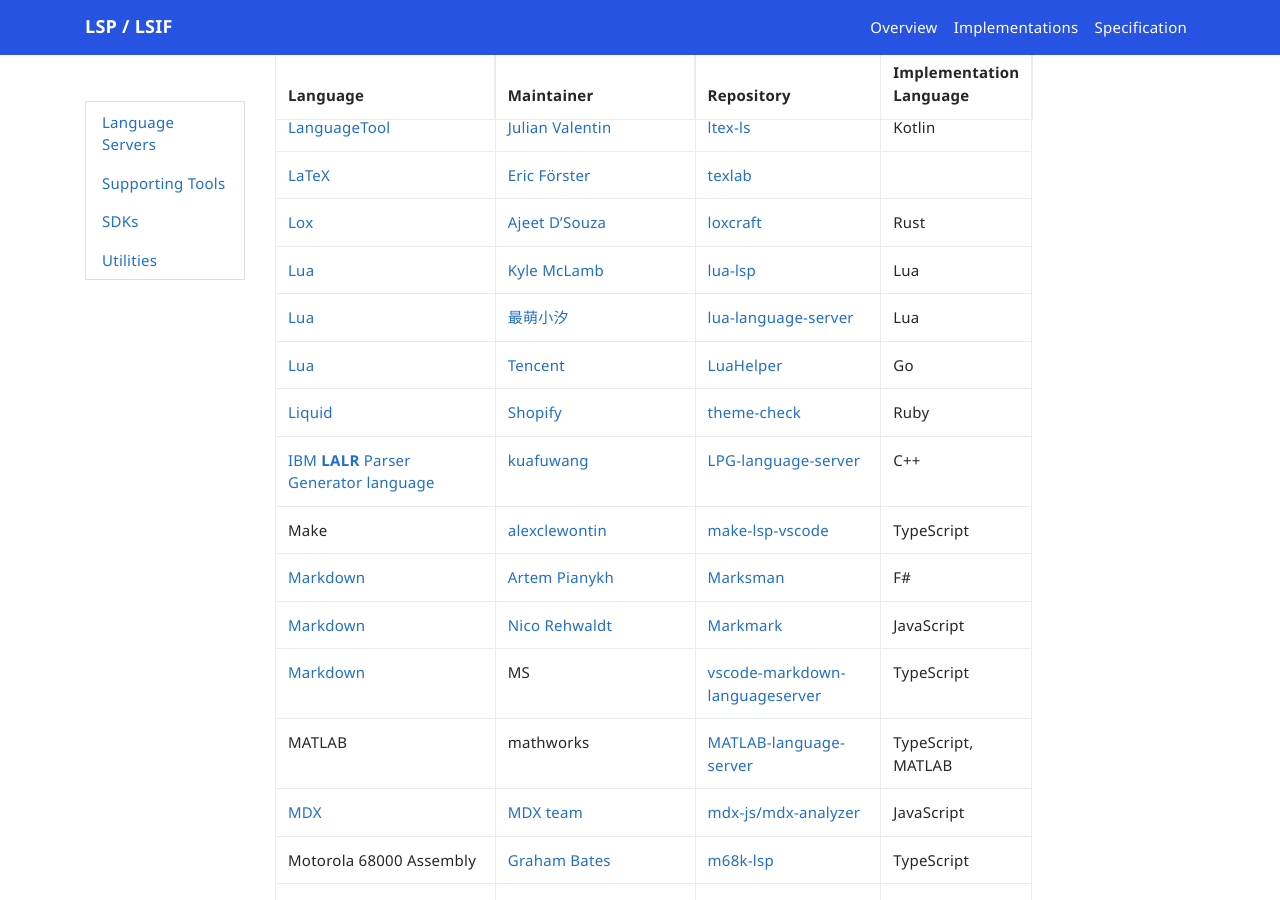
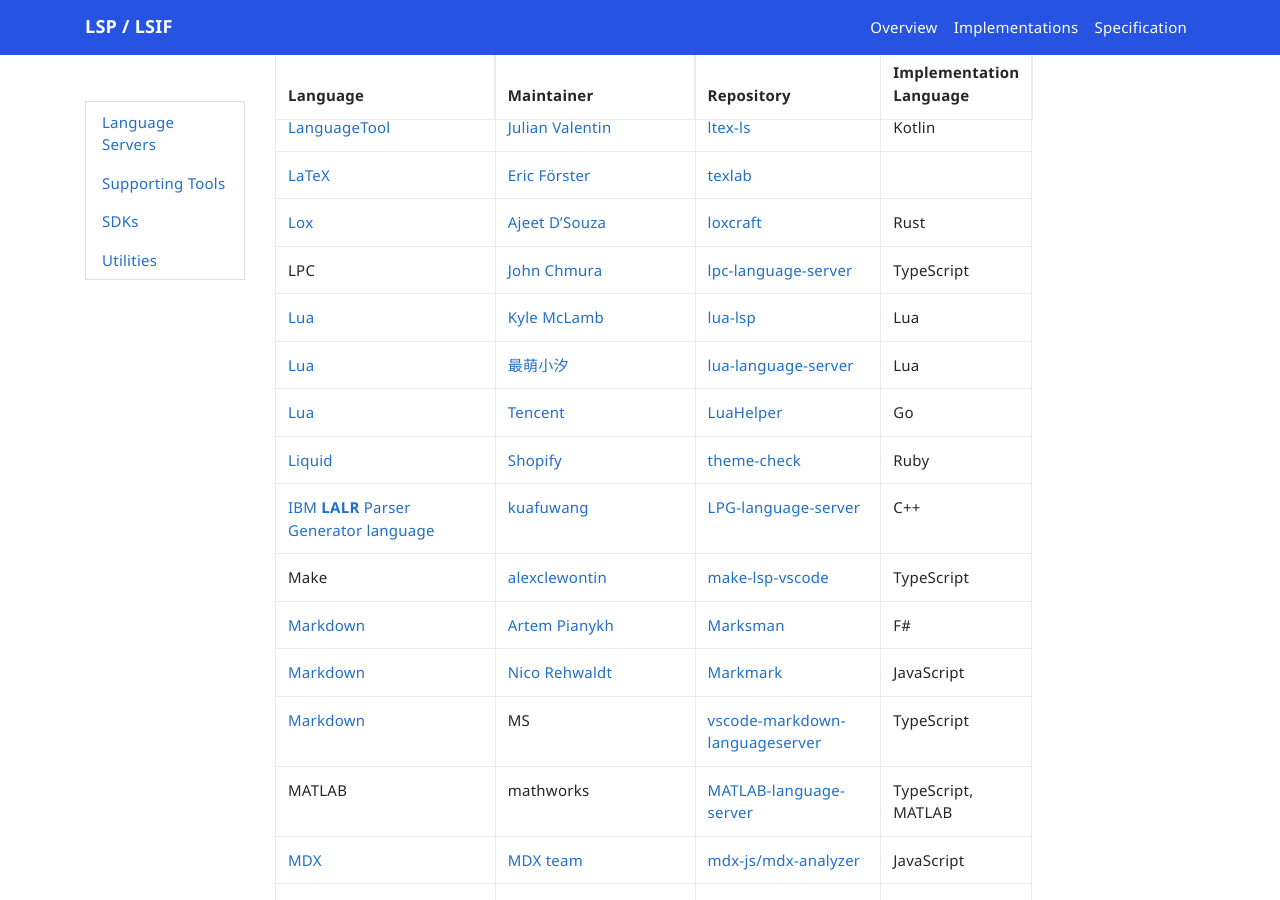
Before and after one commit to microsoft/language-server-protocol, a Jekyll site: the page built from _implementors/servers.md, in a window 1280 px wide and 900 px high, scrolled down 6955 px. Built offline with Jekyll 4.4.1, drawn with Linux system fonts in a browser that asks for light colours; nearby versions of some CDN libraries; comment, search, counter and statistics services are not loaded.

Commit message:
Add LPC to servers.md (#1951)

```diff
--- a/_implementors/servers.md
+++ b/_implementors/servers.md
@@ -129,6 +129,7 @@
 | [LanguageTool](https://languagetool.org/)| [Julian Valentin](https://github.com/valentjn) | [ltex-ls](https://github.com/valentjn/ltex-ls) | Kotlin |
 | [LaTeX](https://www.latex-project.org/)| [Eric Förster](https://github.com/efoerster) | [texlab](https://github.com/efoerster/texlab) |
 | [Lox](https://craftinginterpreters.com/appendix-i.html) | [Ajeet D'Souza](https://github.com/ajeetdsouza) | [loxcraft](https://github.com/ajeetdsouza/loxcraft) | Rust |
+| LPC | [John Chmura](https://github.com/jlchmura/) | [lpc-language-server](https://github.com/jlchmura/lpc-language-server) | TypeScript |
 | [Lua](http://www.lua.org/)| [Kyle McLamb](https://github.com/Alloyed) | [lua-lsp](https://github.com/Alloyed/lua-lsp) | Lua |
 | [Lua](http://www.lua.org/)| [最萌小汐](https://github.com/sumneko) | [lua-language-server](https://github.com/sumneko/lua-language-server) | Lua |
 | [Lua](http://www.lua.org/)| [Tencent](https://github.com/Tencent/LuaHelper) | [LuaHelper](https://github.com/Tencent/LuaHelper) | Go |
```
